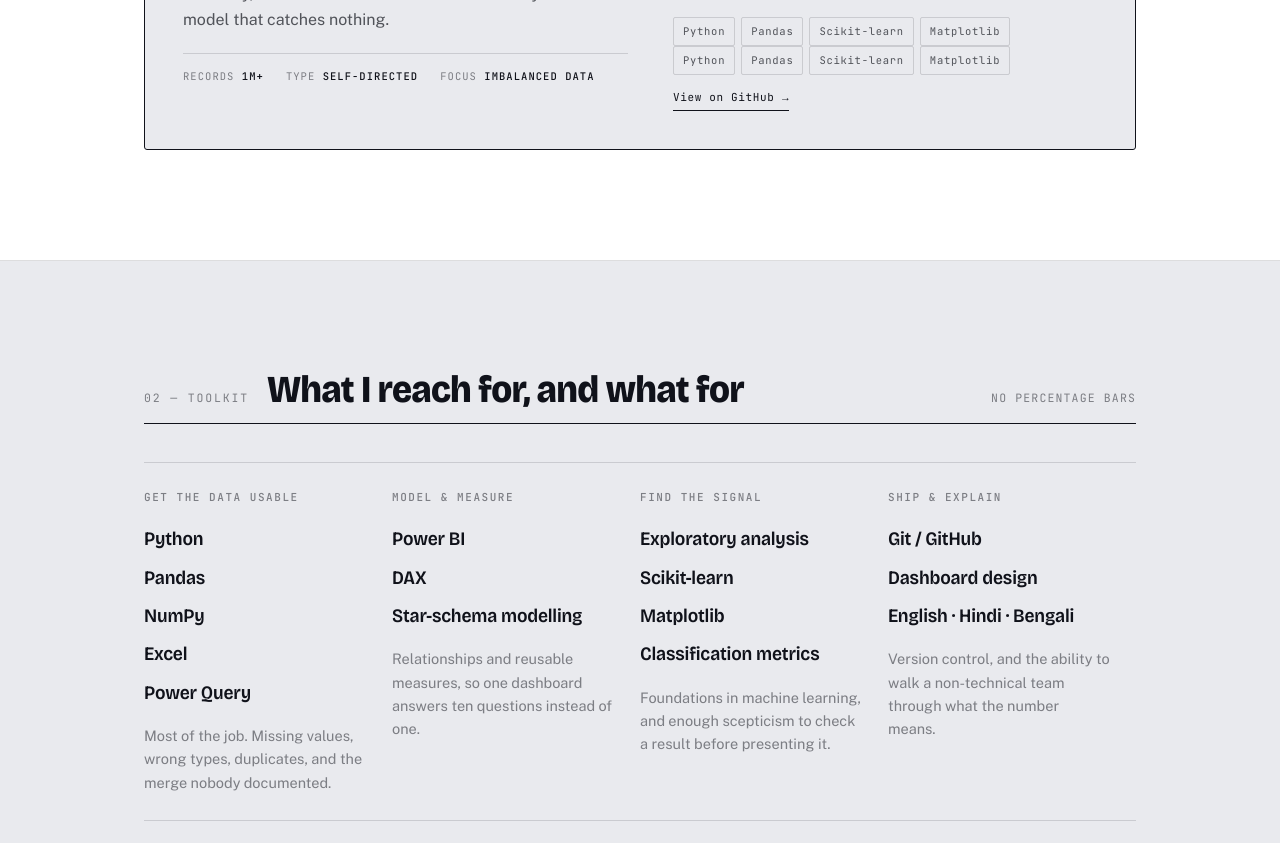
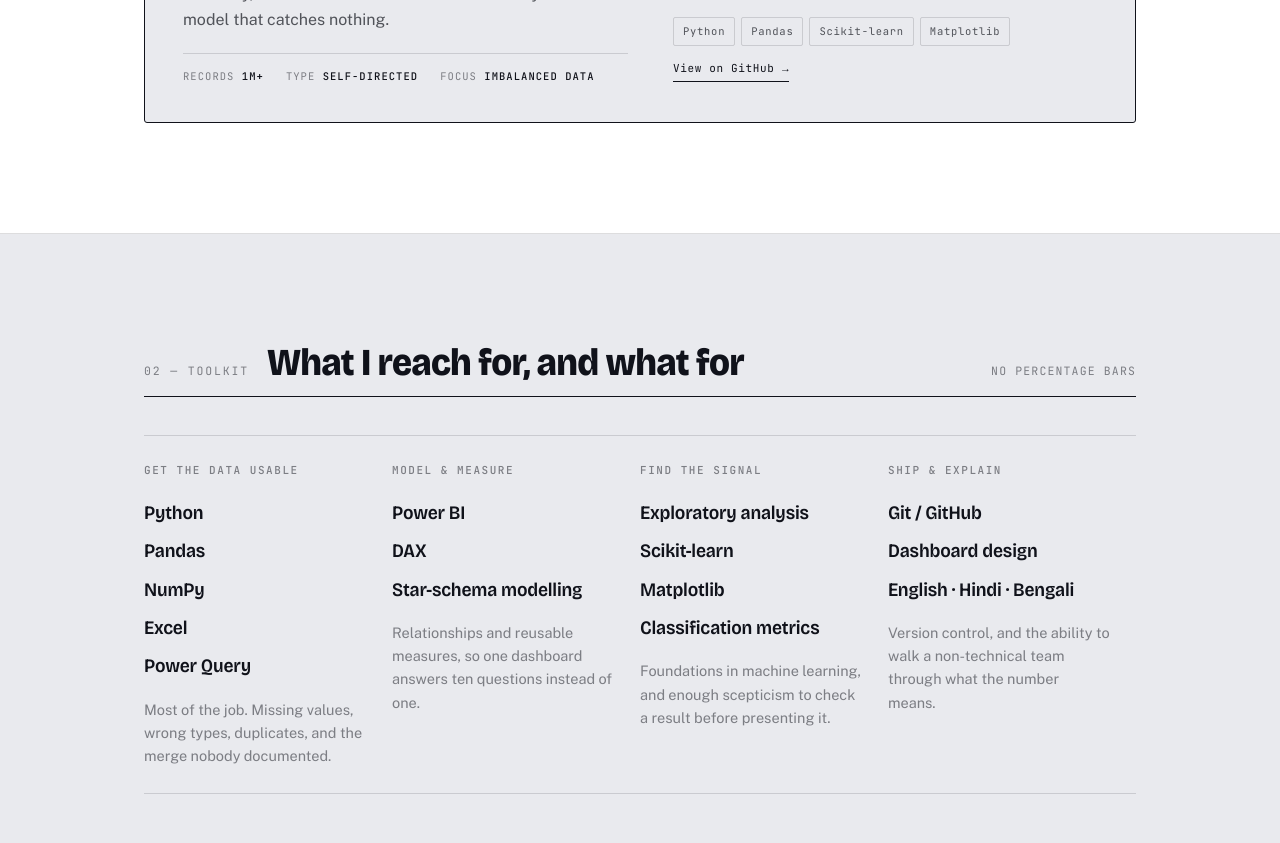
Before and after one commit to Mohit-Kashyap-Choubey/Mohit-Kashyap-Choubey, a plain HTML site: page index.html in a window 1280 px wide. Shown: the part 2694-3537 px from the top of the page. Drawn offline with nearby package versions, Linux system fonts and the light colour scheme.

Commit message:
Clean up tool spans in index.html
Removed duplicate tool spans from the tools section.

```diff
--- a/index.html
+++ b/index.html
@@ -875,11 +875,6 @@
               <span class="tool">Scikit-learn</span><span class="tool">Matplotlib</span>
             </div>
             <div class="tools">
-  <span class="tool">Python</span>
-  <span class="tool">Pandas</span>
-  <span class="tool">Scikit-learn</span>
-  <span class="tool">Matplotlib</span>
-</div>
 
 <a class="project-link"
    href="https://github.com/Mohit-Kashyap-Choubey/Machine_Learning/tree/main/Credit-Card-Fraud-Detection"
```
